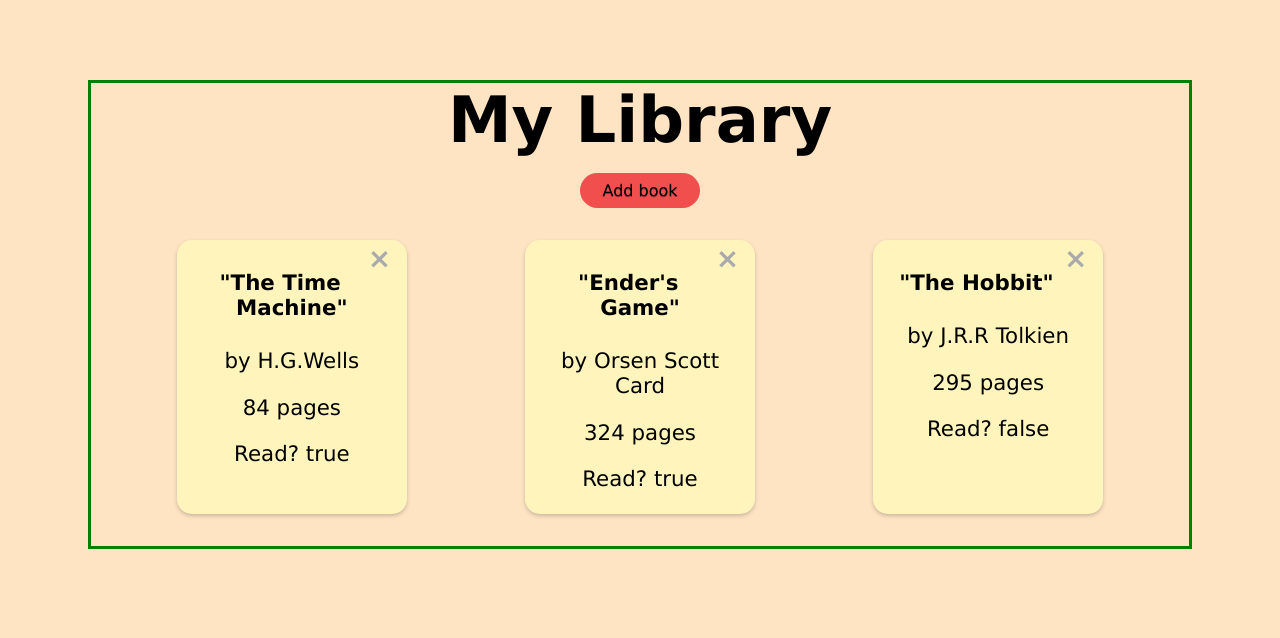
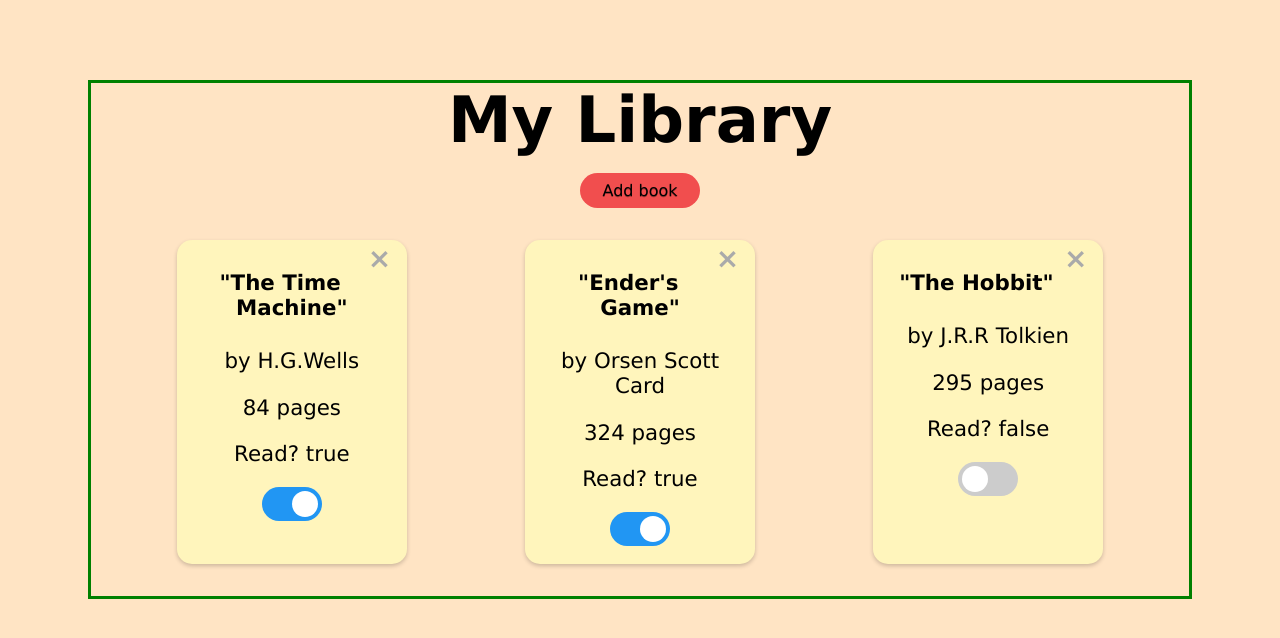
Before and after one commit to chrisnotthere/library, a plain HTML site: page index.html in a window 1280 px wide. Drawn offline with Linux system fonts and the light colour scheme.

Commit message:
user can toggle read status

```diff
--- a/script.js
+++ b/script.js
@@ -39,6 +39,9 @@ function displayMyLibrary(library){
     library.forEach(element => {
         //console.log(element.title);
 
+        let checked;
+        if (element.read ? checked = 'checked' : checked = '');
+
         //make card for each book
         libraryDisplay.innerHTML += `<div class="card" data-bookTitle="${element.title}">
                                         <div class="container">
@@ -47,6 +50,10 @@ function displayMyLibrary(library){
                                         <p>by ${element.author}</p>
                                         <p>${element.pages} pages</p>
                                         <p>Read? ${element.read}</p>
+                                        <label class="switch">
+                                          <input type="checkbox" ${checked}>
+                                          <span class="slider round"></span>
+                                        </label>
                                         </div>
                                     </div>`;
 
@@ -63,6 +70,21 @@ function displayMyLibrary(library){
         removeBook(title);
       });
     });
+
+
+    //define read book status toggle
+    const toggleReadBtn = document.querySelectorAll('input[type="checkbox"]');
+
+    toggleReadBtn.forEach(element => {
+      element.addEventListener('change', function toggleReadStatus(){
+        read = element.checked;
+        title = element.parentElement.parentElement.parentElement.getAttribute('data-booktitle');
+        toggleBookRead(read, title);
+      });
+    });
+
+
+
 }
 
 
@@ -114,7 +136,9 @@ submitBtn.onclick = function() {
 
 }
 
-
+function refresh(){
+  displayMyLibrary(myLibrary);
+}
 
 function removeBook(title){
 
@@ -128,6 +152,22 @@ function removeBook(title){
   displayMyLibrary(myLibrary);
 
 }
+
+
+
+function toggleBookRead(bool, title){
+
+  const index = myLibrary.findIndex(book => book.title === title);
+  console.log(index);
+
+  myLibrary[index].read = bool;
+
+  //'refresh' library display after changing read status
+  displayMyLibrary(myLibrary);
+
+}
+
+
 
 
 
--- a/styles.css
+++ b/styles.css
@@ -124,3 +124,66 @@ header{
   text-decoration: none;
   cursor: pointer;
 }
+
+/* *************************** */
+/* read toggle switch */
+
+.switch {
+  position: relative;
+  display: inline-block;
+  width: 60px;
+  height: 34px;
+  margin-bottom: 1rem;
+}
+
+.switch input {
+  opacity: 0;
+  width: 0;
+  height: 0;
+}
+
+.slider {
+  position: absolute;
+  cursor: pointer;
+  top: 0;
+  left: 0;
+  right: 0;
+  bottom: 0;
+  background-color: #ccc;
+  -webkit-transition: .4s;
+  transition: .4s;
+}
+
+.slider:before {
+  position: absolute;
+  content: "";
+  height: 26px;
+  width: 26px;
+  left: 4px;
+  bottom: 4px;
+  background-color: white;
+  -webkit-transition: .4s;
+  transition: .4s;
+}
+
+input:checked + .slider {
+  background-color: #2196F3;
+}
+
+input:focus + .slider {
+  box-shadow: 0 0 1px #2196F3;
+}
+
+input:checked + .slider:before {
+  -webkit-transform: translateX(26px);
+  -ms-transform: translateX(26px);
+  transform: translateX(26px);
+}
+
+.slider.round {
+  border-radius: 34px;
+}
+
+.slider.round:before {
+  border-radius: 50%;
+}
```
Lines whose indentation alone changed are shown as unchanged.
